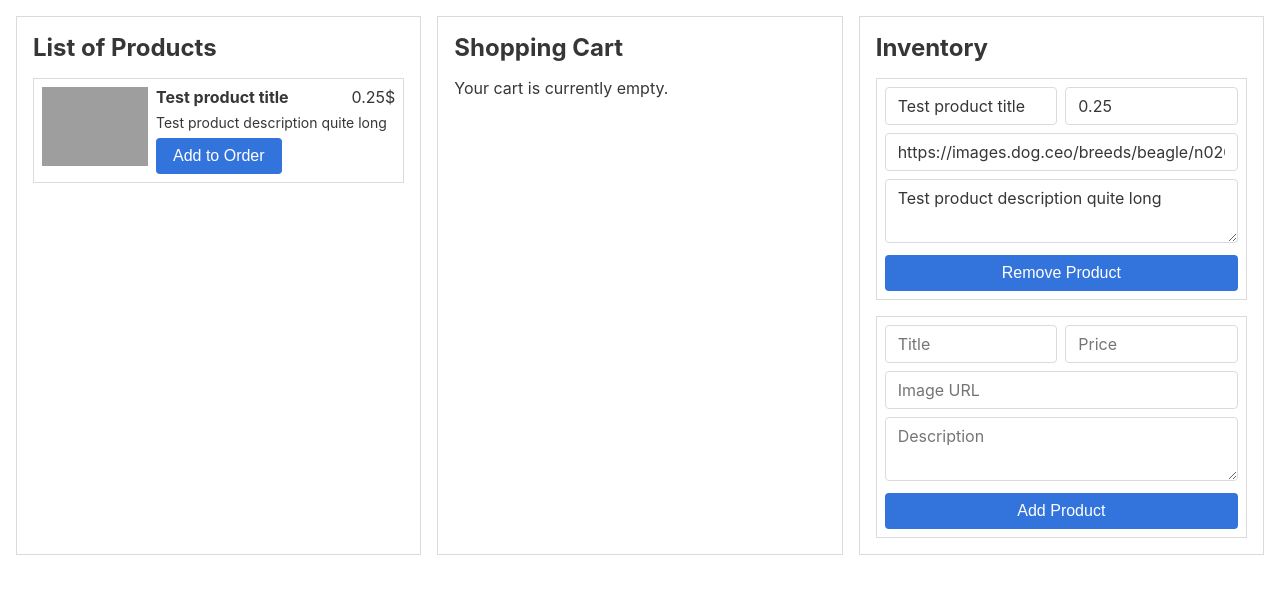
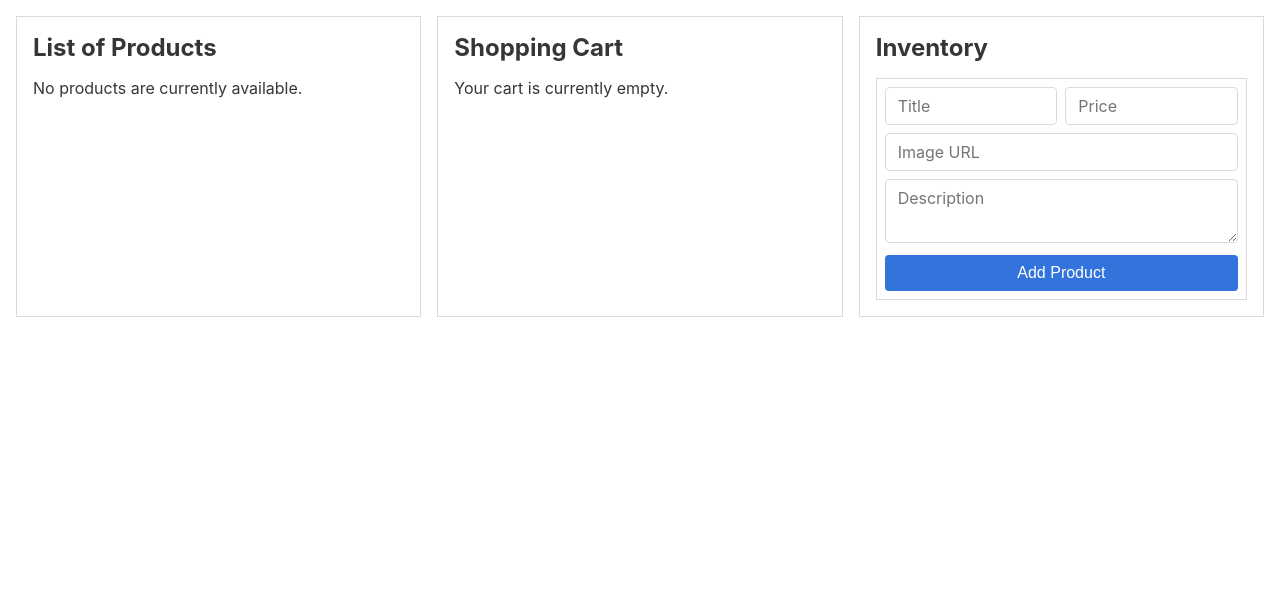
Before and after one commit to hejtful/single-page-store, a React (Create React App) app: page / in a window 1280 px wide. Shown: the top 594 px of the page. Built offline with nearby package versions, Linux system fonts and the light colour scheme; grey boxes are pictures that could not be loaded.

Commit message:
Remove initial product from App.js

```diff
--- a/src/App.js
+++ b/src/App.js
@@ -11,21 +11,9 @@ import { Showcase } from 'components/showcase/Showcase';
 import { Cart } from 'components/cart/Cart';
 import { Inventory } from 'components/inventory/Inventory';
 
-const inventoryInitialState = {
-  '1': {
-    id: '1',
-    title: 'Test product title',
-    price: 0.25,
-    image: 'https://images.dog.ceo/breeds/beagle/n02088364_10362.jpg',
-    description: 'Test product description quite long',
-  },
-};
-
 export const App = () => {
   const { cartState, cartDispatch } = useCartReducer();
-  const { inventoryState, inventoryDispatch } = useInventoryReducer(
-    inventoryInitialState
-  );
+  const { inventoryState, inventoryDispatch } = useInventoryReducer();
 
   function notifyAboutCartItemChange(field, title) {
     toast(`The ${field} of the ${title} item in your cart has changed.`, {
```
